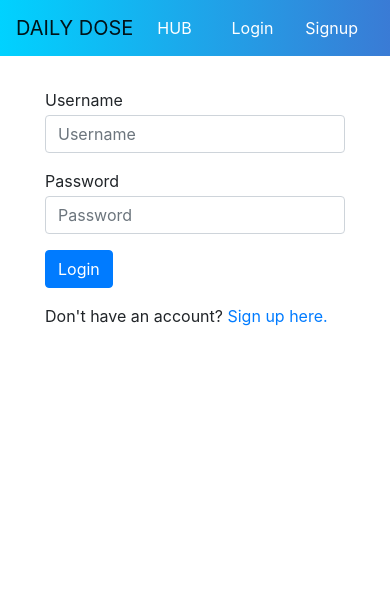
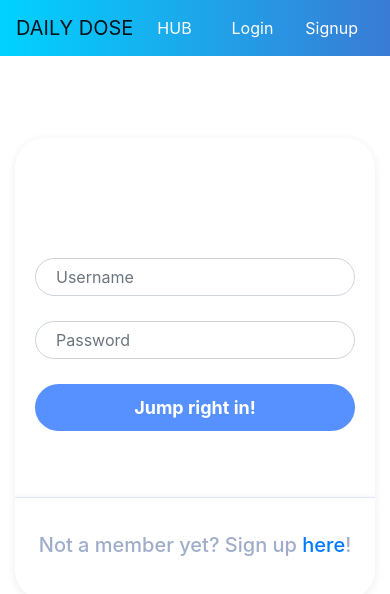
Before and after one commit to MarioGabrielSousa/FinalProject-client, a React (Create React App) app: page /login in a window 390 px wide. Shown: the top 594 px of the page. Built offline with nearby package versions, Linux system fonts and the light colour scheme; no server answers.

Commit message:
some login css

```diff
--- a/src/components/Home.js
+++ b/src/components/Home.js
@@ -1,11 +1,16 @@
 import React from "react";
+import "./Styles/home.css";
 
 function Home() {
   return (
     <div className="home-page">
-      <h1>DAILY DOSE</h1>
-      <p>DIGITAL NOTEBOOK FOR YOUR WORKOUT ROUTINES</p>
-      <img src="/images/home-img.png" alt="home-img" />
+      <div className="left">
+        <img src="/images/home-img.png" alt="home-img" />
+      </div>
+      <div className="right">
+        <h1>DAILY DOSE</h1>
+        <p>DIGITAL NOTEBOOK FOR YOUR WORKOUT ROUTINES</p>
+      </div>
     </div>
   );
 }
--- a/src/components/Login/index.css
+++ b/src/components/Login/index.css
@@ -1,13 +1,97 @@
-.login {
-  max-width: 300px;
-  margin: 0 auto;
+body {
+  background-color: #dee9ff;
 }
 
-.login form > * {
-    display: block;
-    margin-bottom: 1em;
+.registration-form {
+  padding: 50px 0;
 }
 
-.login label {
-    margin-bottom: 0.2em;
+.registration-form form {
+  background-color: #fff;
+  max-width: 500px;
+  margin: auto;
+  padding: 50px 70px;
+  border-top-left-radius: 30px;
+  border-top-right-radius: 30px;
+  box-shadow: 0px 2px 10px rgba(0, 0, 0, 0.075);
 }
+
+/* .registration-form .form-icon{
+text-align: center;
+  background-color: #5891ff;
+  border-radius: 50%;
+  font-size: 40px;
+  color: white;
+  width: 100px;
+  height: 100px;
+  margin: auto;
+  margin-bottom: 50px;
+  line-height: 100px;
+} */
+
+.registration-form .item {
+  border-radius: 20px;
+  margin-bottom: 25px;
+  padding: 10px 20px;
+}
+
+.registration-form .create-account {
+  border-radius: 30px;
+  padding: 10px 20px;
+  font-size: 18px;
+  font-weight: bold;
+  background-color: #5791ff;
+  border: none;
+  color: white;
+  margin-top: 20px;
+}
+
+.registration-form .social-media {
+  max-width: 500px;
+  background-color: #fff;
+  margin: auto;
+  padding: 35px 0;
+  text-align: center;
+  border-bottom-left-radius: 30px;
+  border-bottom-right-radius: 30px;
+  color: #9fadca;
+  border-top: 1px solid #dee9ff;
+  box-shadow: 0px 2px 10px rgba(0, 0, 0, 0.075);
+}
+
+.registration-form .social-icons {
+  margin-top: 30px;
+  margin-bottom: 16px;
+}
+
+/* .registration-form .social-icons a {
+  font-size: 23px;
+  margin: 0 3px;
+  color: #5691ff;
+  border: 1px solid;
+  border-radius: 50%;
+  width: 45px;
+  display: inline-block;
+  height: 45px;
+  text-align: center;
+  background-color: #fff;
+  line-height: 45px;
+} */
+
+.registration-form .social-icons a:hover {
+  text-decoration: none;
+  opacity: 0.6;
+}
+
+@media (max-width: 576px) {
+  .registration-form form {
+    padding: 50px 20px;
+  }
+
+  .registration-form .form-icon {
+    width: 70px;
+    height: 70px;
+    font-size: 30px;
+    line-height: 70px;
+  }
+}
--- a/src/components/Login/index.js
+++ b/src/components/Login/index.js
@@ -1,8 +1,8 @@
 import React from "react";
 import { login } from "../../api";
 import { Link } from "react-router-dom";
-import { toast } from 'react-toastify';
-import './index.css';
+import { toast } from "react-toastify";
+import "./index.css";
 
 class Login extends React.Component {
   state = {
@@ -12,43 +12,65 @@ class Login extends React.Component {
 
   handleChange = (event) => {
     const { name, value } = event.target;
-      this.setState({[name]: value})
-  }
+    this.setState({ [name]: value });
+  };
 
   handleFormSubmit = (event) => {
     event.preventDefault();
     const { username, password } = this.state;
     const { setCurrentUser, history } = this.props;
 
-      login(username, password).then((response) => {
+    login(username, password)
+      .then((response) => {
         //if I get a response, it means the user got logged in
         //so now I want to lift the state up to app.js
         //setCurrentUser which is a prop
-        toast.info(`Ready to sweat, ${username}?`, { className: "toast-message" });
+        toast.info(`Ready to sweat, ${username}?`, {
+          className: "toast-message",
+        });
         setCurrentUser(response.data);
-        history.push('/');
-            }).catch(() => {
-                toast.error('Invalid login');
+        history.push("/");
       })
-  }
+      .catch(() => {
+        toast.error("Invalid login");
+      });
+  };
 
   render() {
     const { username, password } = this.state;
     return (
-      <div className="login">
-        <form onSubmit={this.handleFormSubmit}>
-          <label>Username</label>
-          <input className="form-control" type="text" placeholder="Username" name="username" onChange={this.handleChange} value={username} />
-
-          <label>Password</label>
-          <input className="form-control" type="password" placeholder="Password" name="password" onChange={this.handleChange} value={password} />
-
-          <button className="btn btn-primary" type="submit">Login</button>
+      <div className="registration-form">
+        <form>
+          <div class="form-icon">
+            <span>
+              <i class="icon icon-user"></i>
+            </span>
+          </div>
+          <div class="form-group">
+            <input
+              type="text"
+              class="form-control item"
+              id="username"
+              placeholder="Username"
+            />
+          </div>
+          <div class="form-group">
+            <input
+              type="password"
+              class="form-control item"
+              id="password"
+              placeholder="Password"
+            />
+          </div>
+          <div class="form-group">
+            <button type="button" class="btn btn-block create-account">
+              Jump right in!
+            </button>
+          </div>
         </form>
-        <p>
-          Don't have an account?
-          <Link to="/signup"> Sign up here.</Link>
-        </p>
+        <div class="social-media">
+          <h5>Not a member yet? Sign up <a href="/signup">here</a>!</h5>
+        </div>
       </div>
     );
   }
--- /dev/null
+++ b/src/components/Styles/home.css
@@ -0,0 +1,28 @@
+.home-page {
+  display: flex;
+}
+
+.right {
+  flex: 0.5;
+  width: 100%;
+  height: 100%;
+  min-height: 290px;
+  padding-left: 50px;
+  display: flex;
+  flex-direction: column;
+  justify-content: center;
+}
+
+.left {
+  flex: 0.5 1;
+  width: 100%;
+  height: 100%;
+  display: flex;
+  /* align-items: flex-end; */
+  justify-content: start;
+  margin-left: 25%;
+}
+
+.left img {
+    width: 50vh;
+}
```
Lines whose indentation alone changed are shown as unchanged.
